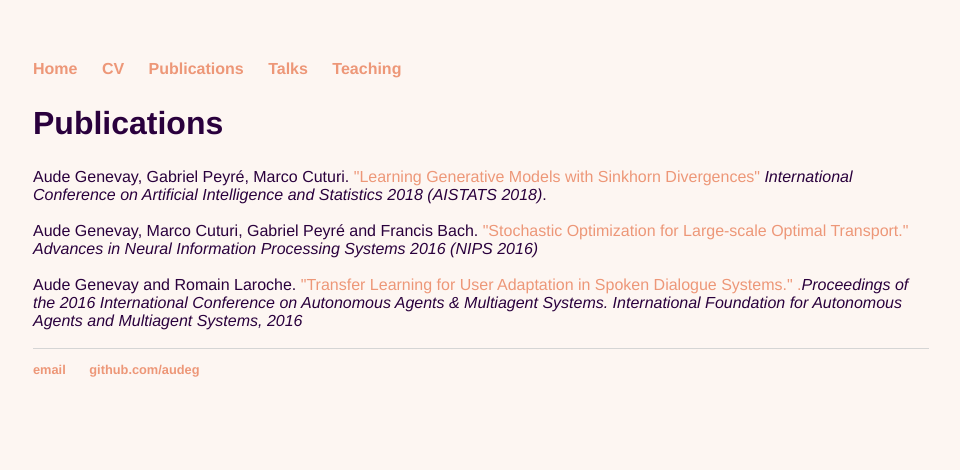
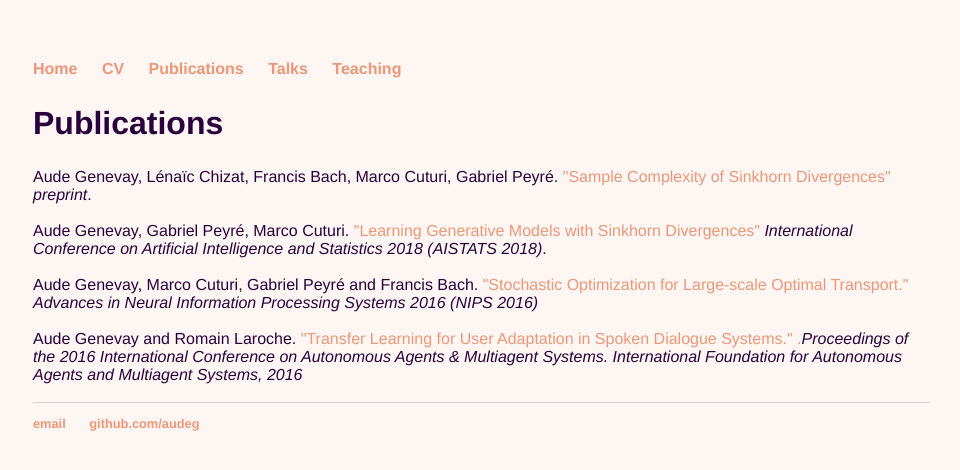
Before and after one commit to audeg/audeg.github.io, a Jekyll site: the page built from publications/index.html, in a window 1280 px wide. Shown: the top 470 px of the page, without its empty margins (159-1119 px from the left). Built offline with Jekyll 4.4.1, drawn with Linux system fonts in a browser that asks for light colours.

Commit message:
new publication

```diff
--- a/publications/index.html
+++ b/publications/index.html
@@ -4,6 +4,10 @@ title: Publications
 ---
 <h2>Publications</h2>
 
+Aude Genevay, Lénaïc Chizat, Francis Bach, Marco Cuturi, Gabriel Peyré.<a href="https://arxiv.org/pdf/1810.02733.pdf">
+  "Sample Complexity of Sinkhorn Divergences" </a><i>preprint</i>.
+<br />
+<br />
 Aude Genevay, Gabriel Peyré, Marco Cuturi.<a href="https://arxiv.org/abs/1706.00292">
   "Learning Generative Models with Sinkhorn Divergences" </a><i>International Conference on
 Artificial Intelligence and Statistics 2018 (AISTATS 2018)</i>.
```
